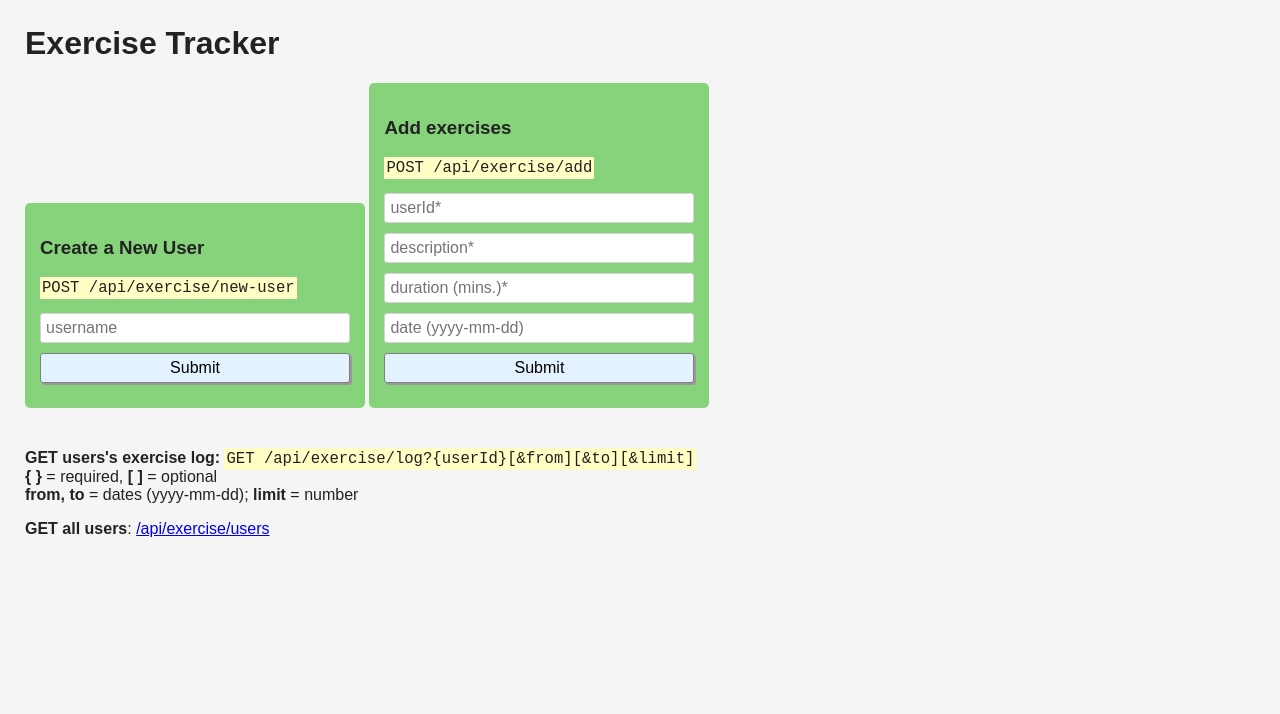
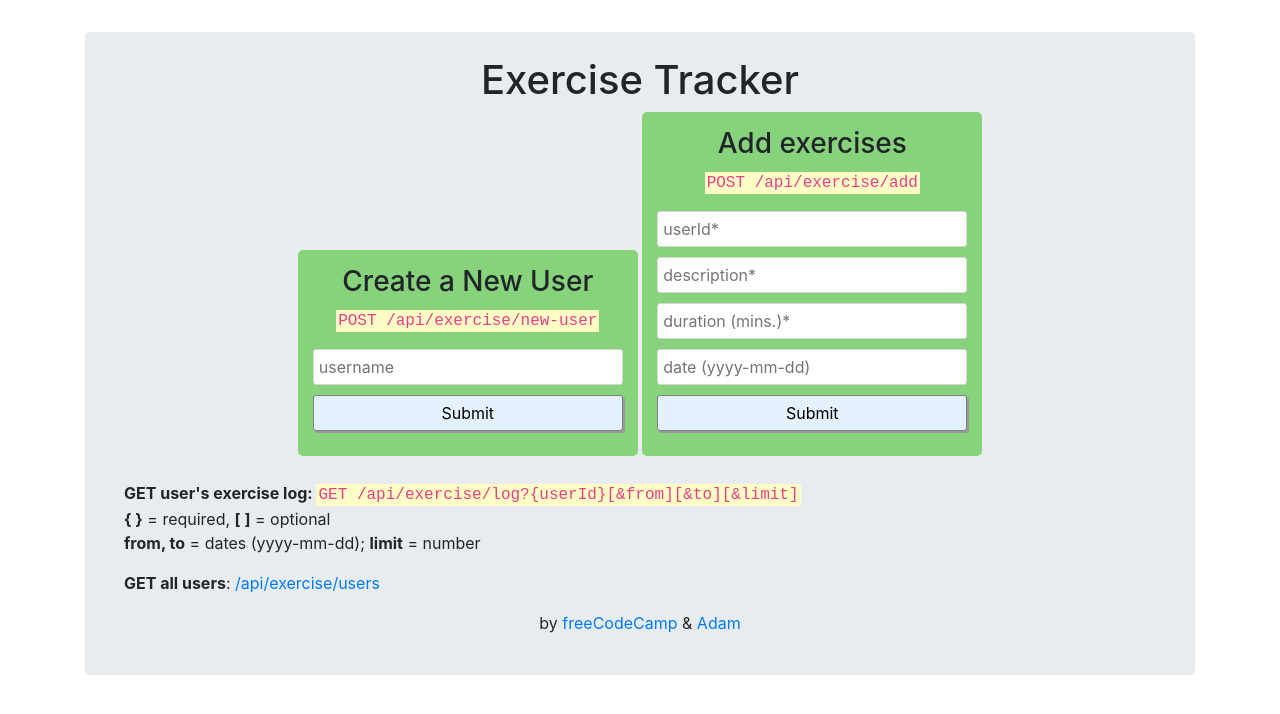
Before and after one commit to Adam777Z/freecodecamp-project-exercise-tracker, a website: page views/index.html in a window 1280 px wide. Drawn offline with nearby package versions, Linux system fonts and the light colour scheme; files that its build step writes are made by us from their sources.

Commit message:
Updated with Glitch

```diff
--- a/public/style.css
+++ b/public/style.css
@@ -1,10 +1,9 @@
-
-* {
+/* * {
   box-sizing: border-box;
 }
 
 body {
-  font-family:sans-serif;
+  font-family: sans-serif;
   margin: 25px;
   color: #222;
   background-color: #f5f5f5;
@@ -12,7 +11,6 @@ body {
 
 h1 {
   font-weight: bold;
-
 }
 
 .bold {
@@ -21,7 +19,7 @@ h1 {
 
 p {
   max-width: 900px;
-}
+} */
 
 form {
   margin-bottom: 25px;
@@ -58,7 +56,11 @@ input[type=submit]:hover {
 
 code {
   font-family: monospace;
-  font-size: 1.2em;
+  font-size: 1em;
   background-color: #FFFEC4;
   padding: 2px;
 }
+
+.jumbotron {
+	margin-top: 2rem;
+}
--- a/views/index.html
+++ b/views/index.html
@@ -1,22 +1,30 @@
 <!DOCTYPE html>
 <html>
-
 <head>
 	<title>Exercise Tracker | freeCodeCamp</title>
-      <link rel="shortcut icon" href="https://cdn.hyperdev.com/us-east-1%3A52a203ff-088b-420f-81be-45bf559d01b1%2Ffavicon.ico" type="image/x-icon"/>
-      <link href="https://fonts.googleapis.com/css?family=Roboto" rel="stylesheet" type="text/css">
+	<link rel="shortcut icon" href="https://cdn.glitch.com/us-east-1%3A52a203ff-088b-420f-81be-45bf559d01b1%2Ffavicon.ico" type="image/x-icon">
+	<!-- <link href="https://fonts.googleapis.com/css?family=Roboto" rel="stylesheet" type="text/css"> -->
+	<link rel="stylesheet" href="https://cdnjs.cloudflare.com/ajax/libs/twitter-bootstrap/4.2.1/css/bootstrap.min.css" integrity="sha384-GJzZqFGwb1QTTN6wy59ffF1BuGJpLSa9DkKMp0DgiMDm4iYMj70gZWKYbI706tWS" crossorigin="anonymous">
 	<link href="style.css" rel="stylesheet" type="text/css">
 </head>
-
 <body>
 	<div class="container">
-         <h1>Exercise Tracker</h1>
+		<div class="row">
+			<div class="col">
+				<div class="jumbotron p-4">
+					<div class="container">
+						<h1 id="title" class="text-center">Exercise Tracker</h1>
+
+						<div class="text-center">
+							<div class="row">
+								<div class="col">
 									<form action="/api/exercise/new-user" method="post">
 										<h3>Create a New User</h3>
 										<p><code>POST /api/exercise/new-user</code></p>
 										<input id="uname" type="text" name="username" placeholder="username">
 										<input type="submit" value="Submit">
 									</form>
+
 									<form action="/api/exercise/add" method="post">
 										<h3>Add exercises</h3>
 										<p><code>POST /api/exercise/add</code></p>
@@ -26,15 +34,27 @@
 										<input id="dat" type="text" name="date" placeholder="date (yyyy-mm-dd)">
 										<input type="submit" value="Submit">
 									</form>
+								</div>
+							</div>
+						</div>
+
 						<div>
-            <p><strong>GET users's exercise log: </strong><code>GET /api/exercise/log?{userId}[&amp;from][&amp;to][&amp;limit]</code><br>
+							<p><strong>GET user's exercise log: </strong><code>GET /api/exercise/log?{userId}[&amp;from][&amp;to][&amp;limit]</code><br>
 								<strong>{ }</strong> = required, <strong>[ ]</strong> = optional<br>
 								<strong>from, to</strong> = dates (yyyy-mm-dd); <strong>limit</strong> = number</p>
 						</div>
+
 						<div>
 							<p><strong>GET all users</strong>: <a href="/api/exercise/users">/api/exercise/users</a></p>
 						</div>
+
+						<div class="footer text-center">
+							<p>by <a href="https://www.freecodecamp.org" target="_blank">freeCodeCamp</a> & <a href="https://www.freecodecamp.org/adam111" target="_blank">Adam</a></p>
+						</div>
+					</div>
+				</div>
+			</div>
+		</div>
 	</div>
 </body>
-
 </html>
```
Also changed, not shown: package.json (+5 -5 lines), 1 other file. Lines whose indentation alone changed are shown as unchanged.
